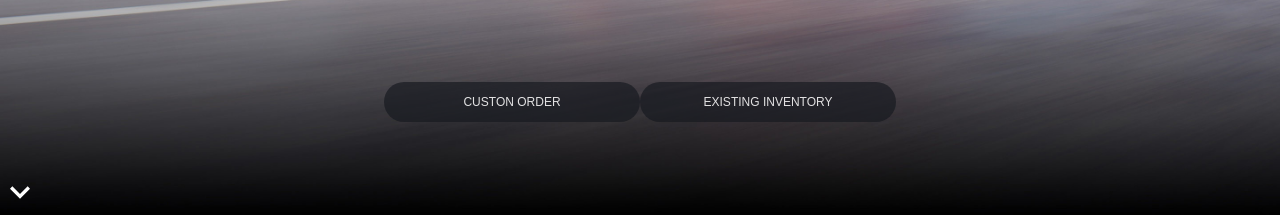
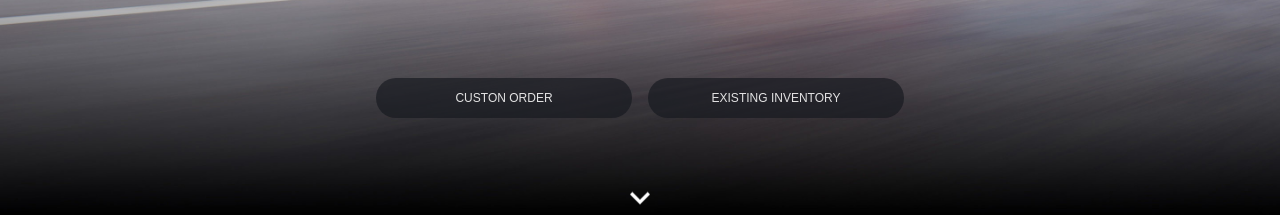
Before and after one commit to Ibizugbe/tesla-clone, a React (Create React App) app: page / in a window 1280 px wide. Shown: the part 602-817 px from the top of the page. Built offline with nearby package versions, Linux system fonts and the light colour scheme.

Commit message:
add animation to down arrow

```diff
--- a/src/App.css
+++ b/src/App.css
@@ -9,3 +9,21 @@
 body {
   width: 100%;
 }
+
+@keyframes animateDown {
+  0%,
+  20%,
+  50%,
+  80%,
+  100% {
+    transform: translateY(0);
+  }
+
+  40% {
+    transform: translateY(5px);
+  }
+
+  60% {
+    transform: translateY(3px);
+  }
+}
--- a/src/components/Section.js
+++ b/src/components/Section.js
@@ -55,6 +55,7 @@ const LeftButton = styled.button`
   opacity: 0.85;
   text-transform: uppercase;
   font-size: 12px;
+  margin: 8px;
 `;
 
 const RightButton = styled(LeftButton)``;
@@ -62,6 +63,10 @@ const RightButton = styled(LeftButton)``;
 const DownArrow = styled.img`
   margin-top: 20px;
   height: 40px;
+  animation: animateDown infinite 1.5s;
 `;
 
-const ButtonContainer = styled.div``;
+const ButtonContainer = styled.div`
+  display: flex;
+  flex-direction: column;
+`;
```
